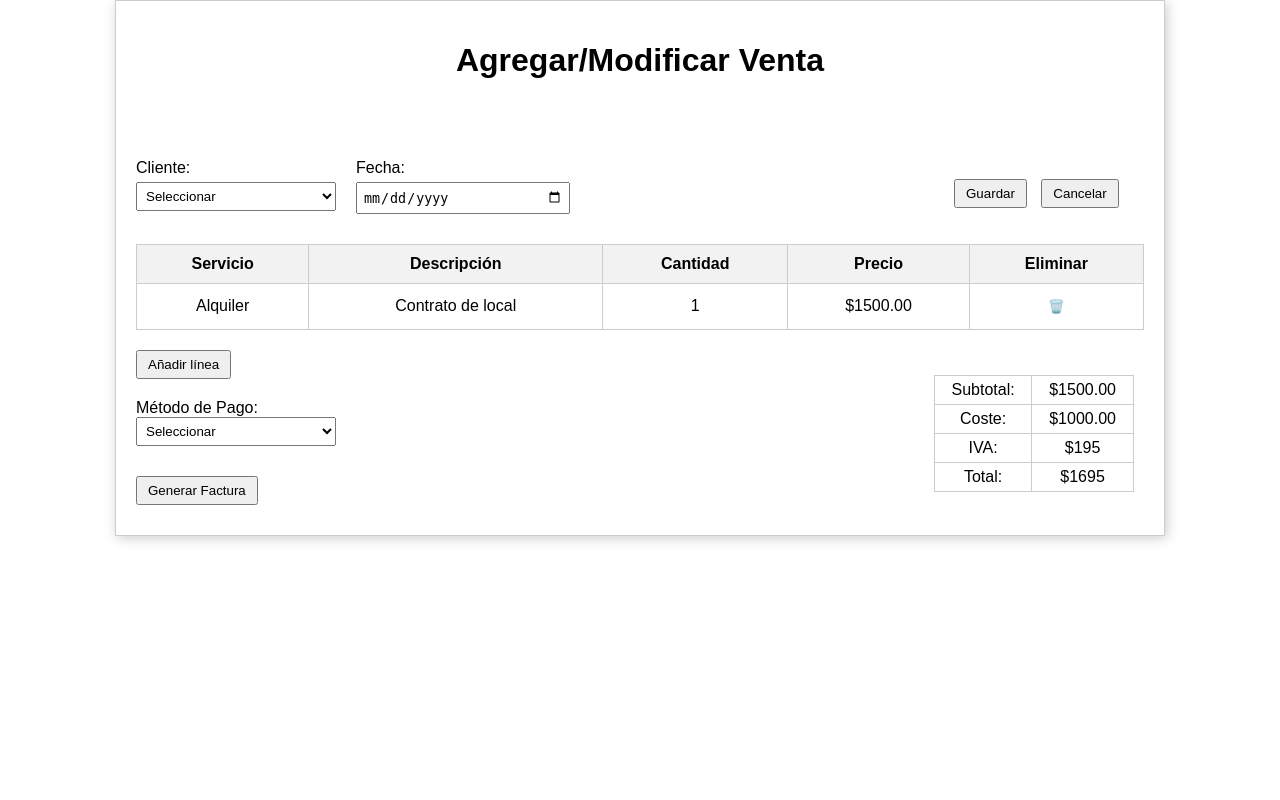
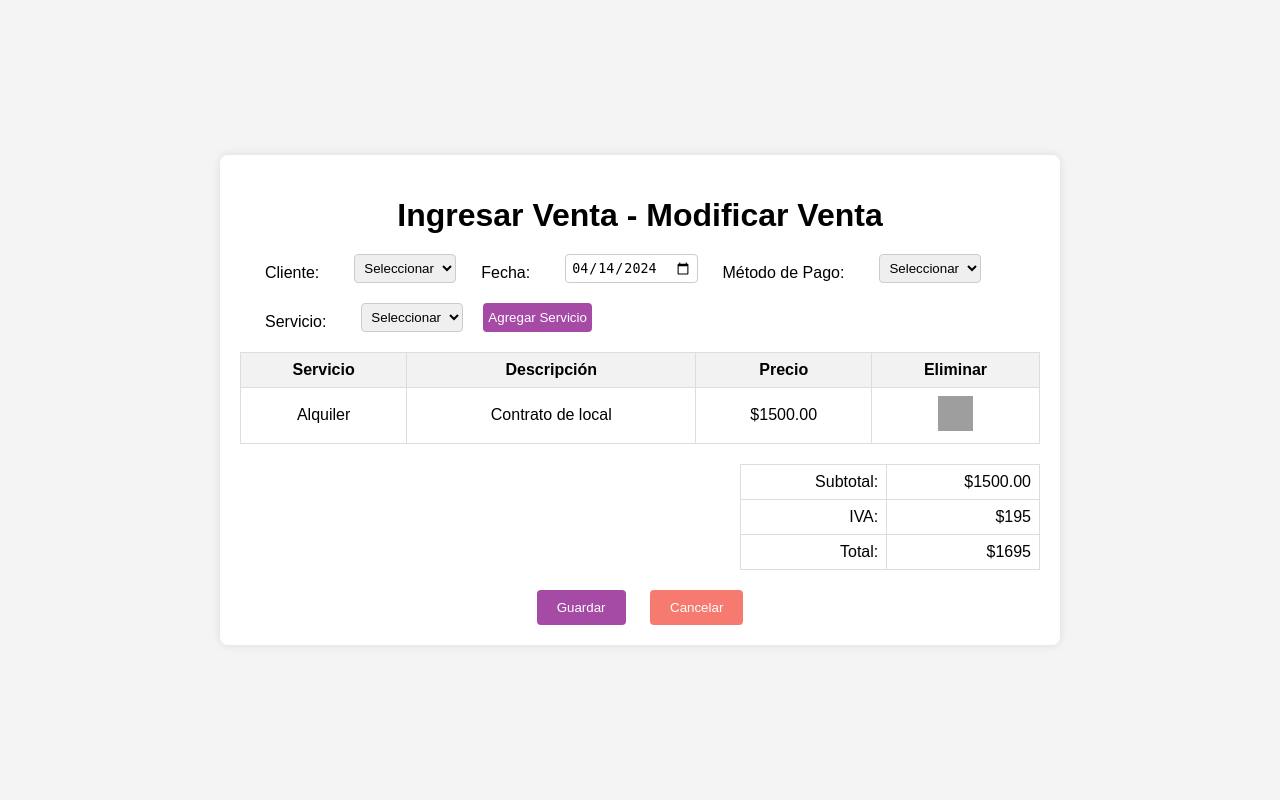
Before and after one commit to kenetcode/ERP-Ventas, a Django app: page /agregarModificarVenta/ in a window 1280 px wide. Run offline with Django 5.2, Linux system fonts and the light colour scheme; the visitor is signed in with stand-in values (Sample User, id 1); grey boxes are pictures that could not be loaded.

Commit message:
Se modifico la pantalla agregarModificarVenta

```diff
--- a/erp/ventas/static/ventas/css/agregarModificarVenta.css
+++ b/erp/ventas/static/ventas/css/agregarModificarVenta.css
@@ -1,53 +1,57 @@
 body {
     font-family: Arial, sans-serif;
-    margin: 0 10px;
-    padding: 0;
+    background-color: #f4f4f4;
+    display: flex;
+    justify-content: center;
+    align-items: center;
+    height: 100vh;
+    margin: 0;
+}
+
+.container {
+    background: white;
+    padding: 20px;
+    border-radius: 8px;
+    box-shadow: 0 0 10px rgba(0, 0, 0, 0.1);
+    width: 80%;
+    max-width: 800px;
 }
 
 h1 {
     text-align: center;
-    margin-bottom: 80px;
-}
-
-.container {
-    width: 80%;
-    margin: auto;
-    border: 1px solid #ccc;
-    padding: 20px;
-    box-shadow: 2px 2px 12px rgba(0, 0, 0, 0.2);
-}
-
-.header {
-    display: flex;
-    justify-content: flex-start;
     margin-bottom: 20px;
-}
-
-.header-buttons {
-    margin-left: 440px;
-    margin-top: 20px;
-    width: 200px;
-    margin-left: auto;
 }
 
 .form-group {
     display: flex;
-    flex-direction: column;
-    margin-right: 20px;
+    align-items: space-between;
+    margin-bottom: 20px;
 }
 
 .form-group label {
-    margin-bottom: 5px;
+    margin-right: 15px; /* Ajusta según sea necesario */
+    margin-left: 25px;
+    margin-top: 10px;
 }
 
-input[type="text"], select, input[type="date"] {
-    padding: 5px;
-    margin-bottom: 10px;
-    width: 200px;
+.form-group select, .form-group input, .form-group button {
+    margin-left: 20px; /* Ajusta según sea necesario */
+
 }
 
-button {
-    padding: 5px 10px;
+
+
+input, select, button {
+    padding: 5px;
+    border: 1px solid #ccc;
+    border-radius: 4px;
+}
+
+#agregarServicio {
+    background-color: purple;
+    color: white;
+    border: none;
+    opacity: 0.7;
 }
 
 table {
@@ -56,9 +60,12 @@ table {
     margin-bottom: 20px;
 }
 
+table, th, td {
+    border: 1px solid #ddd;
+}
+
 th, td {
-    border: 1px solid #ccc;
-    padding: 10px;
+    padding: 8px;
     text-align: center;
 }
 
@@ -66,49 +73,74 @@ th {
     background-color: #f2f2f2;
 }
 
-.delete-button {
+.edit, .delete {
     background: none;
     border: none;
     cursor: pointer;
+    font-size: 16px;
 }
 
-.add-line {
-    display: block;
+.totals {
+    width: 300px;
+    margin-left: auto;
     margin-bottom: 20px;
+    border: 1px solid #ddd;
+    border-collapse: collapse;
 }
 
-.footer {
-    display: flex;
-    flex-direction: column;
-    align-items: flex-start;
-    margin-bottom: 10px;
+.totals td {
+    padding: 8px;
+    text-align: right;
 }
 
-.generate-invoice {
-    margin-top: 20px;
+.totals tr:first-child td {
+    border-top: none;
 }
 
-
-.summary {
-    float: right;
-    padding: 10px;
-    width: 200px;
-    margin-top: -150px;
+.buttons {
+    text-align: center;
 }
 
-.summary table {
-    width: 100%;
+#guardar, #cancelar {
+    padding: 10px 20px;
+    margin: 0 10px;
+    opacity: 0.7;
 }
 
-.summary td {
-    padding: 5px;
+#guardar {
+    background-color: purple;
+    color: white;
+    border: none;
 }
 
-.actions {
-    display: flex;
-    justify-content: flex-end;
+#cancelar {
+    background-color: #f44336;
+    color: white;
+    border: none;
 }
 
-.save-button, .cancel-button {
-    margin-left: 10px;
+.icon button{ /*Al momento de pasar el cursor en la imagen se cambia el cursor*/
+    cursor: pointer;
+    background: none;
+    border: none;
+    padding: 0;
+
 }
+
+.icon button img{ /*Tamaño de la imagen*/
+    width: 35px;
+    height: 35px;
+    display: block;
+}
+
+#guardar:hover {
+    opacity: 1; /* Opacidad del 100% al pasar el cursor */
+}
+
+#cancelar:hover {
+    opacity: 1; /* Opacidad del 100% al pasar el cursor */
+}
+
+#agregarServicio:hover{
+    opacity: 1; /* Opacidad del 100% al pasar el cursor */
+}
--- a/erp/ventas/templates/agregarModificarVenta.html
+++ b/erp/ventas/templates/agregarModificarVenta.html
@@ -4,38 +4,37 @@
 <head>
     <meta charset="UTF-8">
     <meta name="viewport" content="width=device-width, initial-scale=1.0">
-    <title>Factura</title>
+    <title>Ingresar Venta - Modificar Venta</title>
+    <link rel="stylesheet" href="styles.css">
     <link rel="stylesheet" type="text/css" href="{% static 'ventas/css/agregarModificarVenta.css' %}">
 </head>
 <body>
-    <form>
     <div class="container">
-            <div class="tittle">
-                <h1>Agregar/Modificar Venta</h1>
-            </div>
-            <div class="header">
+        <h1>Ingresar Venta - Modificar Venta</h1>
         <div class="form-group">
             <label for="cliente">Cliente:</label>
             <select id="cliente">
-                        <option value="">Seleccionar</option>
+                <option>Seleccionar</option>
+            </select>
+            <label for="fecha">Fecha:</label>
+            <input type="date" id="fecha" value="2024-04-14">
+            <label for="metodoPago">Método de Pago:</label>
+            <select id="metodoPago">
+                <option>Seleccionar</option>
             </select>
         </div>
         <div class="form-group">
-                    <label for="fecha">Fecha:</label>
-                    <input type="date" id="fecha">
+            <label for="servicio">Servicio:</label>
+            <select id="servicio">
+                <option>Seleccionar</option>
+            </select>
+            <button id="agregarServicio">Agregar Servicio</button>
         </div>
-                <div class="header-buttons">
-                    <button type="button" class="save-button">Guardar</button>
-                    <button type="button" class="cancel-button">Cancelar</button>
-                </div>
-            </div>
-
         <table>
             <thead>
                 <tr>
                     <th>Servicio</th>
                     <th>Descripción</th>
-                        <th>Cantidad</th>
                     <th>Precio</th>
                     <th>Eliminar</th>
                 </tr>
@@ -44,31 +43,20 @@
                 <tr>
                     <td>Alquiler</td>
                     <td>Contrato de local</td>
-                        <td>1</td>
                     <td>$1500.00</td>
-                        <td><button type="button" class="delete-button">🗑️</button></td>
+                    <td class="icon">
+                        <button class="delete-button">
+                          <img src="https://acortar.link/49Ychz" alt="Eliminar" /></a>
+                        </button>
+                    </td>
                 </tr>
             </tbody>
         </table>
-            <button type="button" class="add-line">Añadir línea</button>
-
-            <div class="footer">
-                <label for="metodo-pago">Método de Pago:</label>
-                <select id="metodo-pago">
-                    <option value="">Seleccionar</option>
-                </select>
-                <button type="button" class="generate-invoice">Generar Factura</button>
-            </div>
-
-            <div class="summary">
-                <table>
+        <table class="totals">
+            <tbody>
                 <tr>
                     <td>Subtotal:</td>
                     <td>$1500.00</td>
-                    </tr>
-                    <tr>
-                        <td>Coste:</td>
-                        <td>$1000.00</td>
                 </tr>
                 <tr>
                     <td>IVA:</td>
@@ -78,9 +66,12 @@
                     <td>Total:</td>
                     <td>$1695</td>
                 </tr>
+            </tbody>
         </table>
+        <div class="buttons">
+            <button id="guardar">Guardar</button>
+            <button id="cancelar">Cancelar</button>
         </div>
     </div>
-    </form>
 </body>
 </html>
```
Lines whose indentation alone changed are shown as unchanged.
